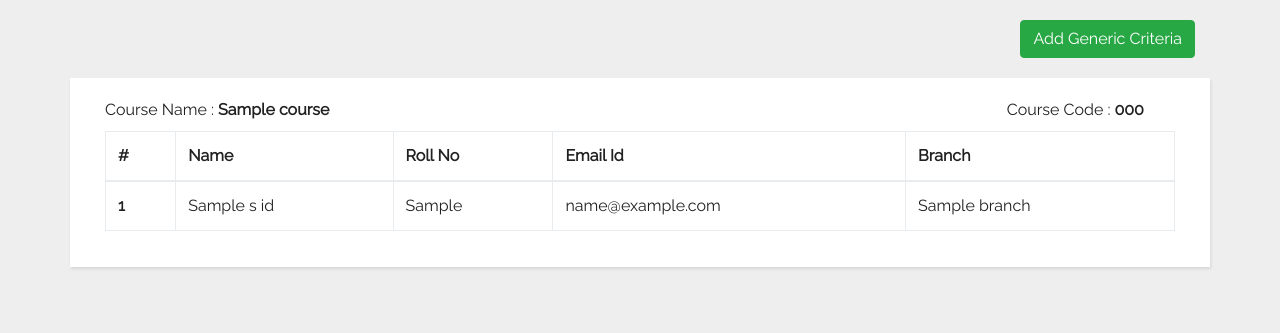
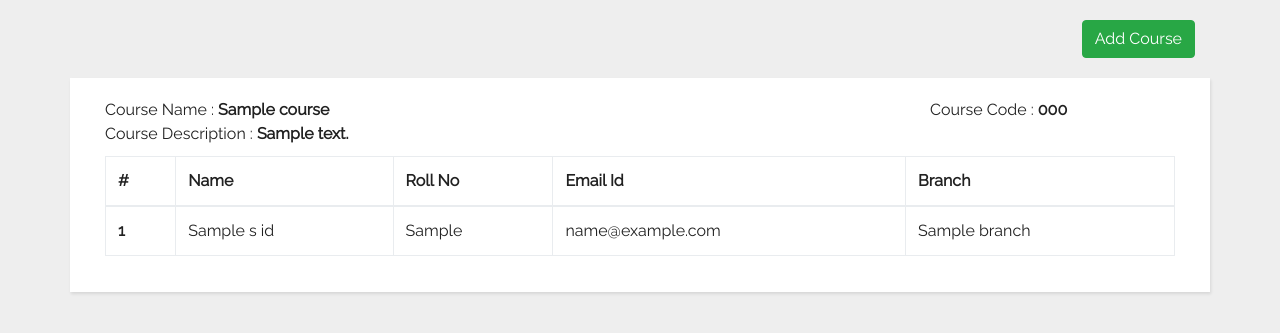
Before and after one commit to jainkuniya/p2preview, a Django app: template p2preview/templates/p2preview/course.html in a window 1280 px wide. Shown: the part 60-393 px from the top of the page. Run offline with Django 3.2, Linux system fonts and the light colour scheme; the template is opened without the code that fills it: most values are stand-ins (such as "Sample title", 1, 10 or a date in 2020); some libraries are stand-ins or nearby versions.

Commit message:
Added course description in courses page

```diff
--- a/p2preview/static/p2preview/css/course.css
+++ b/p2preview/static/p2preview/css/course.css
@@ -15,3 +15,7 @@
 .courseName{
 	margin-bottom: 10px;
 }
+.noStudents{
+	border: 1px solid #ddd;
+	padding: 10px;
+}
--- a/p2preview/templates/p2preview/course.html
+++ b/p2preview/templates/p2preview/course.html
@@ -13,7 +13,7 @@
     <div class="row">
       <div class="col-auto ml-auto">
         <button type="button" class="btn btn-success add" data-toggle="modal" data-target="#exampleModal">
-          Add Generic Criteria
+          Add Course
         </button>
       </div>
     </div>
@@ -23,14 +23,18 @@
       <div class="row">
         <div class="col-md-12">
           <div class="container-fluid ">
-            <div class="row couseName">
-              <div class="col-md-12 col-lg-10 columns">
-                Course Name : <b>{{ courseDetails.course.name }}</b> <br>
+            <div class="row">
+              <div class="col-sm-12 col-lg-9">
+                Course Name : <b>{{ courseDetails.course.name }}</b>
               </div>
-              <div class="small-12 large-2 columns">
+              <div class="col-sm-12 col-lg-3">
                 Course Code : <b>{{ courseDetails.course.code }}</b>
               </div>
-              <hr>
+            </div>
+            <div class="row courseName">
+              <div class="col-sm-12 ">
+                Course Description : <b>{{ courseDetails.course.description }}</b> <br>
+              </div>
             </div>
 
             <div class="table-responsive">
@@ -59,7 +63,7 @@
                   </tbody>
                 </table>
                 {% else %}
-                  <p>No students are registered for this course</p>
+                  <p class="noStudents">No students are registered for this course</p>
                 {% endif %}
             </div>
           </div>
```
